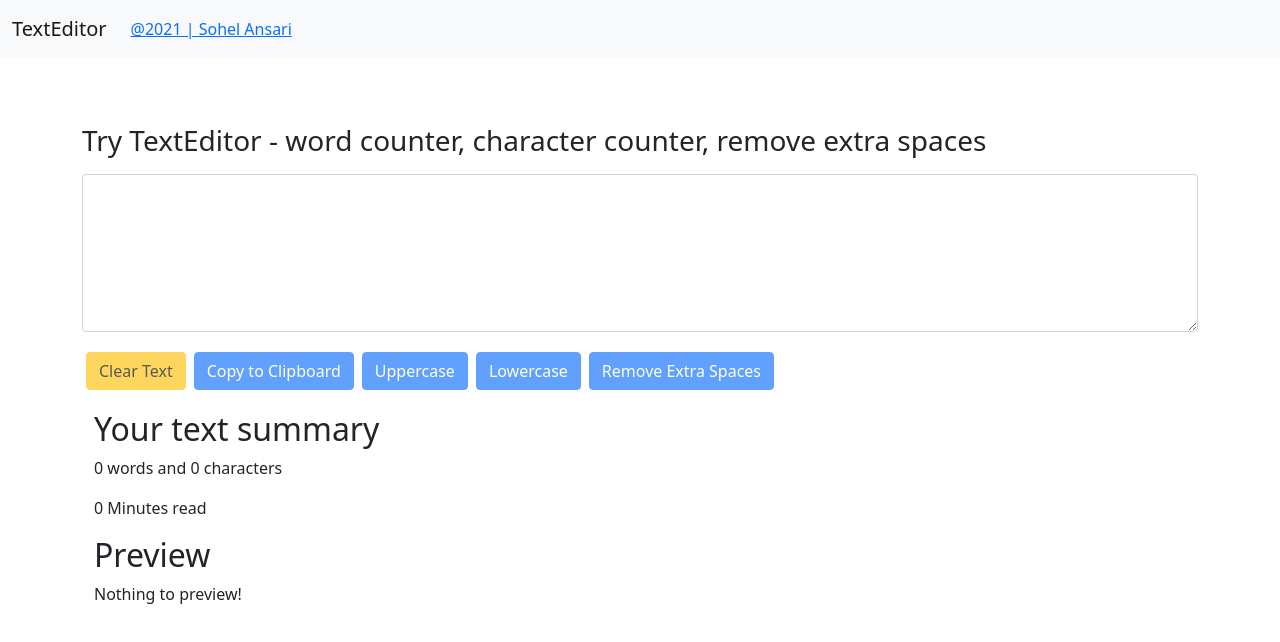
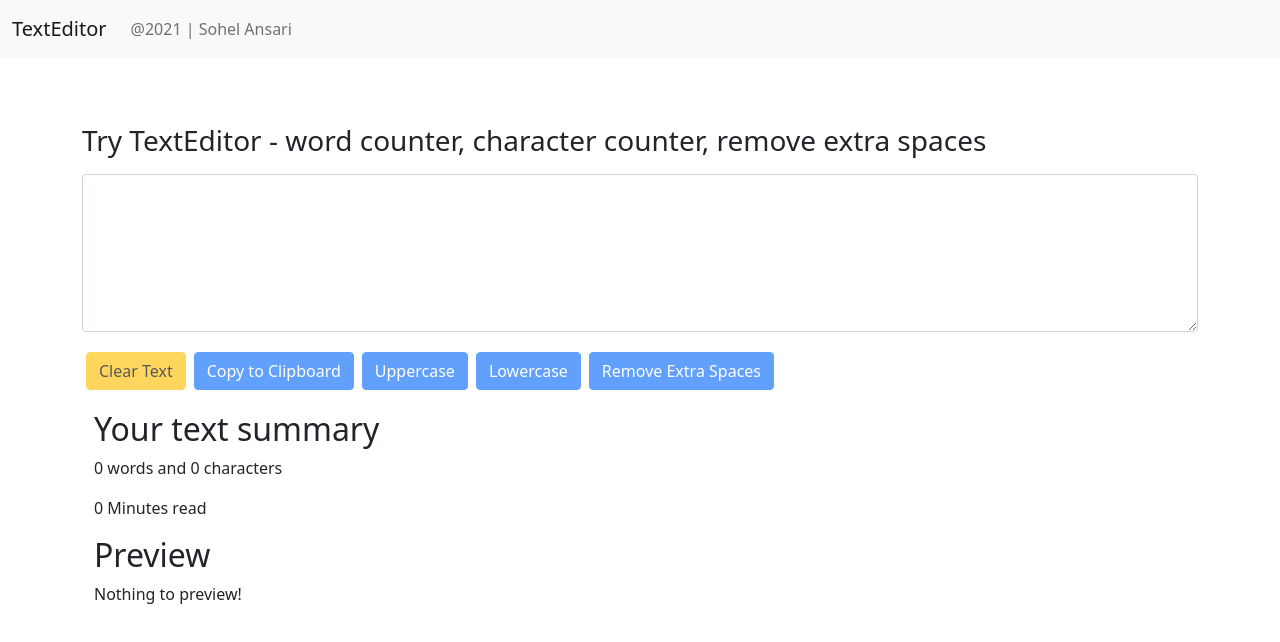
Before and after one commit to sohel22z/texteditor-vite, a React (Create React App) app: page / in a window 1280 px wide. Shown: the top 642 px of the page. Built offline with nearby package versions, Linux system fonts and the light colour scheme.

Commit message:
Update Navbar.js

```diff
--- a/src/components/Navbar.js
+++ b/src/components/Navbar.js
@@ -12,8 +12,7 @@ export default function Navbar(props) {
                 <div className="collapse navbar-collapse" id="navbarSupportedContent">
                     <ul className="navbar-nav me-auto mb-2 mb-lg-0">
                         <li className="nav-item">
-                            <a className="nav-link" aria-current="page" href="/">
-                               <a href="https://sites.google.com/view/sohelansarii/home">@2021 | Sohel Ansari</a></a>
+                            <a className="nav-link" aria-current="page" href="https://sites.google.com/view/sohelansarii/home"> @2021 | Sohel Ansari</a>
                         </li>
                     </ul>
                 </div>
```
